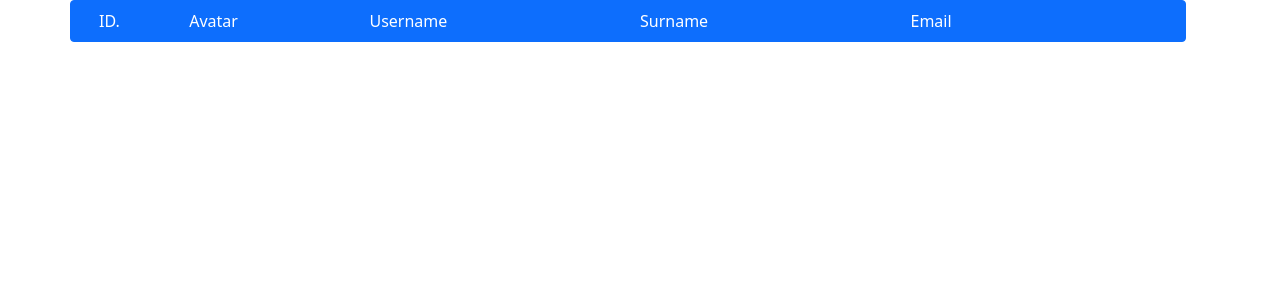
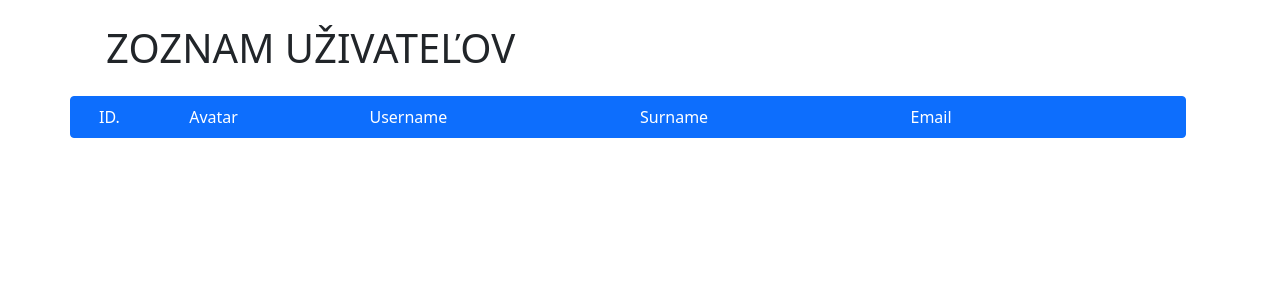
Before and after one commit to marek890/php, a PHP site: page / in a window 1280 px wide. Shown: the part 56-356 px from the top of the page. Run offline with PHP 8.4, Linux system fonts and the light colour scheme; data that the repository does not hold is empty; a stand-in replaces the project's code that opens the database connection.

Commit message:
Add files via upload

```diff
--- a/htdocs/index.php
+++ b/htdocs/index.php
@@ -4,6 +4,7 @@ include('./parts/header.php');
 include('getUsers.php');
 ?>
 <main class="container">
+    <h1 class="m-4 text-uppercase">Zoznam uživateľov</h1>
    <ul class="list-group">
        <li class="list-group-item list-group-item-action active d-flex row">
            <span class="col-1"> ID.</span>
```
